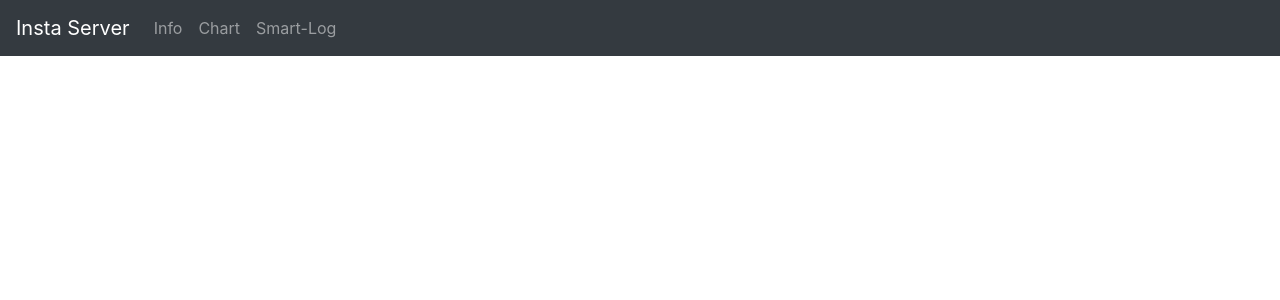
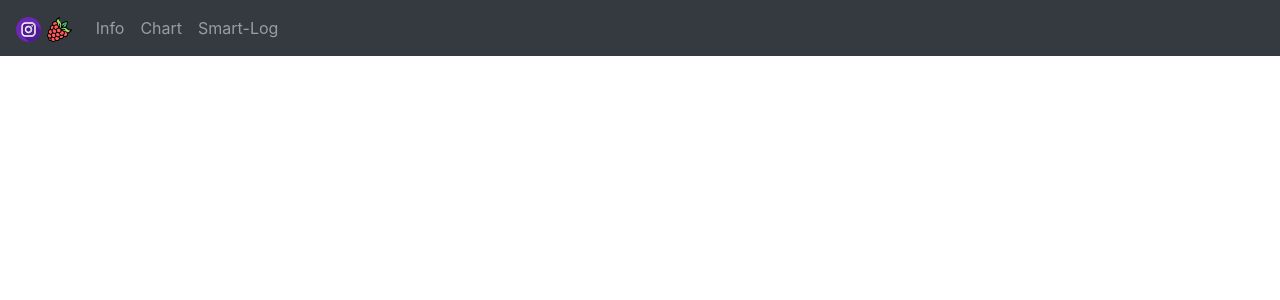
Before and after one commit to Aqua-4/insta-server, a Django app: page /instaserver/ in a window 1280 px wide. Shown: the top 300 px of the page. Run offline with Django 3.2, Linux system fonts and the light colour scheme; parts of the project's set-up code (start-up, migrations or seed data) failed here and were passed over; some libraries are stand-ins or nearby versions.

Commit message:
ADD: logo

```diff
--- a/templates/index.html
+++ b/templates/index.html
@@ -6,6 +6,7 @@
   <meta name="viewport" content="width=device-width, initial-scale=1.0">
   <title>Insta Server</title>
   {% load static %}
+  <link rel="icon" href="{% static 'img/logo.svg' %}">
   <link rel="stylesheet" href="{% static 'node_modules/bootstrap/dist/css/bootstrap.min.css' %}">
   <link rel="stylesheet" href="{% static 'node_modules/bootstrap-datepicker/dist/css/bootstrap-datepicker3.css' %}">
   <link rel="stylesheet" href="{% static 'node_modules/prismjs/themes/prism-twilight.css' %}">
@@ -16,7 +17,10 @@
 <body>
 
   <nav class="navbar navbar-expand-lg navbar-dark bg-dark">
-    <a class="navbar-brand" href="/instaserver/">Insta Server</a>
+    <a class="navbar-brand" href="/instaserver/">
+      <img src="{% static 'img/logo.svg' %}" width="25" height="25" alt="insta">
+      <img src="{% static 'img/pi-logo.svg' %}" width="25" height="25" alt="pi">
+    </a>
     <button class="navbar-toggler" type="button" data-toggle="collapse" data-target="#navbarSupportedContent"
       aria-controls="navbarSupportedContent" aria-expanded="false" aria-label="Toggle navigation">
       <span class="navbar-toggler-icon"></span>
```
Also changed, not shown: static/img/ig-logo.svg (added), static/img/logo.svg (added), static/img/pi-logo.svg (added).
